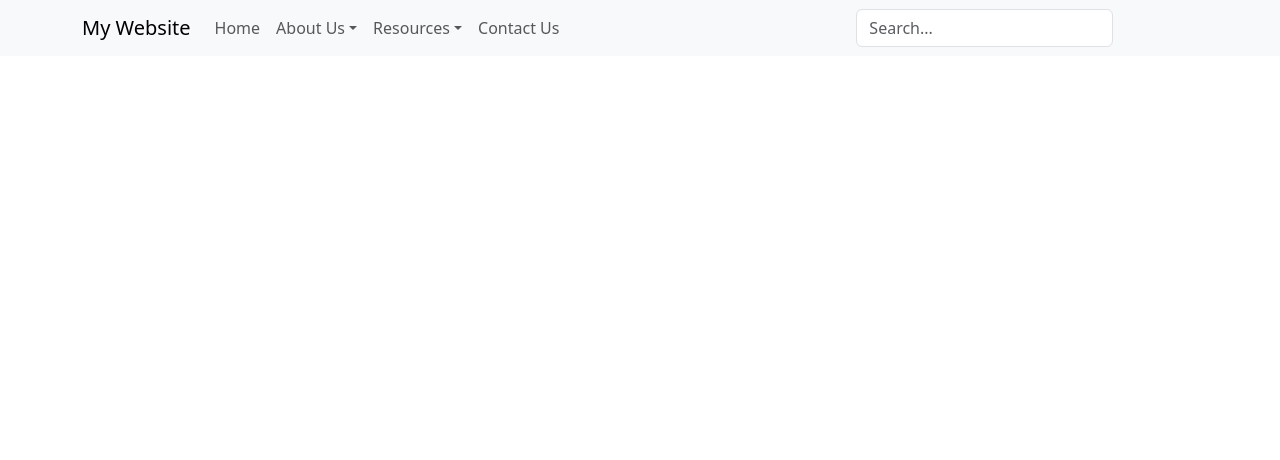
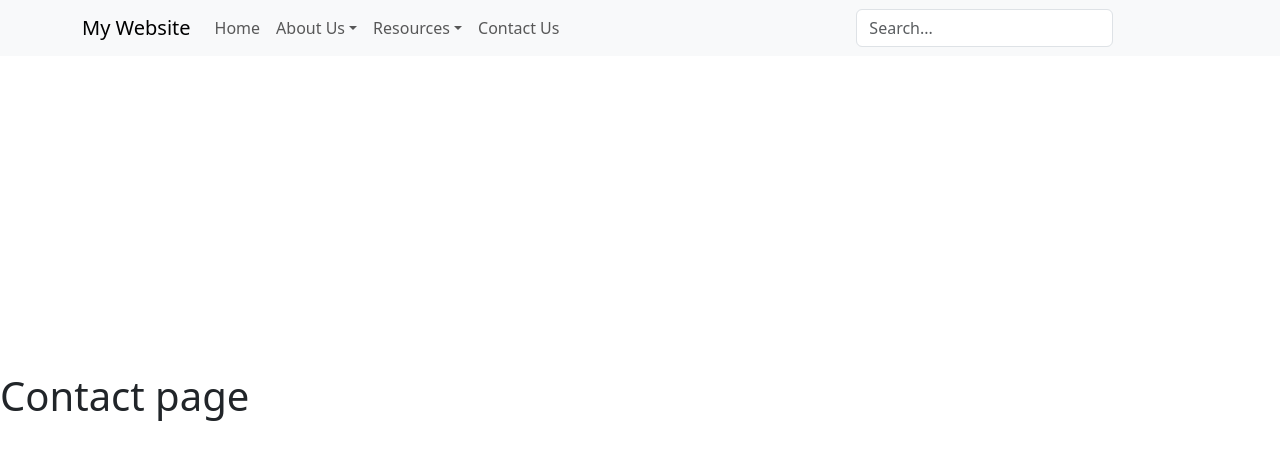
Before and after one commit to DavidTimothyNam/CSC-131-Final, a React (Vite) app: page /contact in a window 1280 px wide. Shown: the top 460 px of the page. Built offline with nearby package versions, Linux system fonts and the light colour scheme.

Commit message:
create calendar page base

```diff
--- a/src/pages/Contact.jsx
+++ b/src/pages/Contact.jsx
@@ -5,6 +5,7 @@ const Contact = () => {
   return (
     <>
       <PageNavbar />
+      <h1>Contact page</h1>
     </>
   );
 };
```
